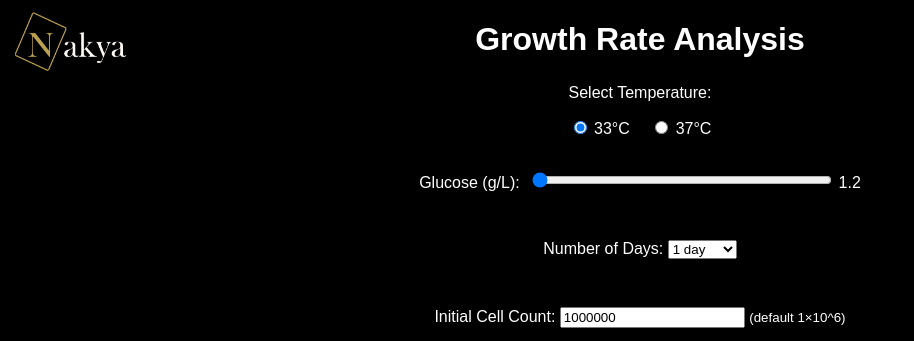
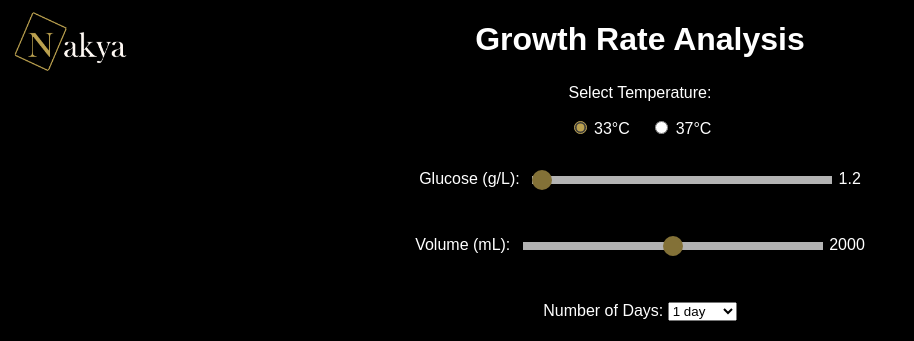
Before and after one commit to AnflussTeam/nakya-demo, a Flask app: page / in a window 1280 px wide. Shown: the top 341 px of the page, without its empty margins (0-914 px from the left). Run offline with Flask 3, Linux system fonts and the light colour scheme.

Commit message:
Adjusted Functions, Added Glucose and Lactate Level, Updated Stylesheet
Instead of inputting total cell counts, user now inputs cell density and volume.
Function to calculate glucose consumption has been made more robust. Based on glucose consumption, lactate is mechanically derived.
Adjusted style sheet to look black and gold like in figma.

```diff
--- a/app.py
+++ b/app.py
@@ -39,12 +39,12 @@ def home():
 def plot():
     """
     Returns a PNG image of the Growth Rate vs Glucose,
-    annotated with final cell count if user has requested multiple days.
+    annotated with final cell density if user has requested multiple days.
     Query params:
       ?temp=33 or ?temp=37
       &glucose=...
       &days=...
-      &initial_count=...
+      &initial_density=...
     """
     temp_str = request.args.get('temp', '33')
     try:
@@ -58,11 +58,19 @@ def plot():
         days = 1.0
 
     try:
-        initial_count = float(request.args.get('initial_count', '1000000'))
+        initial_density = float(request.args.get('initial_density', '300000'))
     except ValueError:
-        initial_count = 1e6
+        initial_density = 3e5
+
+    try:
+        initial_volume = float(request.args.get('volume', '2000'))
+    except ValueError:
+        initial_volume = 2000
 
     hours = days * 24.0
+
+    # Calculate initial cell count
+    initial_count = initial_density * initial_volume
 
     # Evaluate mu from the appropriate fit
     if temp_str == '37':
@@ -72,13 +80,19 @@ def plot():
         scatter_vals = log_func(DEFAULT_GLUCOSE, *params_37)
     else:
         mu = log_func(glucose_val, *params_33)
-        color = 'orange'
+        color = '#BBA14F'
         label = '33°C Fit'
         scatter_vals = log_func(DEFAULT_GLUCOSE, *params_33)
 
     # Compute final cell count with continuous model
     final_cell_count = initial_count * np.exp(mu * hours)
-    daily_glucose_needed = final_cell_count * 1e-8
+    final_cell_density = final_cell_count / initial_volume # Convert volume to liters
+
+    # Fetch daily glucose needed values
+    daily_data_response = daily_data()
+    daily_data_json = daily_data_response.get_json()
+    daily_glucose_needed_values = daily_data_json["daily_glucose_needed_values"]
+    avg_daily_glucose_needed = np.mean(daily_glucose_needed_values)
 
     # PLOT: Growth Rate vs Glucose
     fig, ax = plt.subplots(figsize=(5,4), dpi=100)
@@ -109,9 +123,9 @@ def plot():
         f"Days: {days}\n"
         f"Temp: {temp_str}°C\n"
         f"mu = {mu:.4f} hr^-1\n"
-        f"Initial Count: {initial_count:.2e}\n"
-        f"Final Count: {final_cell_count:.2e}\n"
-        f"Daily Glucose Need: {daily_glucose_needed:.3f} g/day"
+        f"Initial Density: {initial_density:.2e} cells/mL\n"
+        f"Final Density: {final_cell_density:.2e} cells/mL\n"
+        f"Avg Daily Glucose Need: {avg_daily_glucose_needed:.3f} g/day"
     )
     ax.text(0.05, 0.95, info_text, transform=ax.transAxes,
             va='top', ha='left', fontsize=9,
@@ -140,7 +154,8 @@ def daily_data():
       ?temp=...
       &glucose=...
       &days=...
-      &initial_count=...
+      &initial_density=...
+      &volume=...
     """
     temp_str = request.args.get('temp', '33')
     try:
@@ -154,9 +169,17 @@ def daily_data():
         days = 1
 
     try:
-        initial_count = float(request.args.get('initial_count', '1000000'))
+        initial_density = float(request.args.get('initial_density', '300000'))
     except ValueError:
-        initial_count = 1e6
+        initial_density = 3e5
+
+    try:
+        initial_volume = float(request.args.get('volume', '2000'))
+    except ValueError:
+        initial_volume = 2000
+
+    # Calculate initial cell count
+    initial_count = initial_density * initial_volume  # Convert volume to liters
 
     # Evaluate mu from the appropriate fit
     if temp_str == '37':
@@ -175,19 +198,46 @@ def daily_data():
     # Feel free to adjust the formula if you prefer.
 
     results = []
+    daily_glucose_needed_values = []
     X = initial_count
+    glucose_consumption_rate = 24 * 0.2 #pmol/cell/day
+    MW_GLUCOSE = 180
+    VOLUME = initial_volume / 1000 #L
+    glucose_to_lactate_conversion_factor = 0.8
+    remaining_glucose = glucose_val
+    lactate_level = 0
+
+    # Add day 0 entry
+    results.append({
+        "day": 0,
+        "predicted_density": initial_density,
+        "daily_glucose_concentration": remaining_glucose,
+        "daily_glucose_needed": 0,
+        "lactate_level": lactate_level
+    })
+
     for d in range(1, days+1):
         old_X = X
         X = X * daily_growth_factor
         # daily usage is difference in cell number * consumption factor
-        daily_glc_needed = (X - old_X) * 1e-8
+        daily_glc_needed = (X - old_X) * glucose_consumption_rate * 1e-12 * MW_GLUCOSE #g
+        daily_glucose_needed_values.append(daily_glc_needed)
+        remaining_glucose -= daily_glc_needed / VOLUME
+        # add lactate production
+        lactate_level += daily_glc_needed / MW_GLUCOSE * glucose_to_lactate_conversion_factor * 2 * 1000 / VOLUME #mmol/L
+        cell_density = X / (VOLUME*1000)  # Calculate cell density X/mL
         results.append({
             "day": d,
-            "predicted_cells": X,
-            "daily_glucose_needed": daily_glc_needed
+            "predicted_density": cell_density,
+            "daily_glucose_concentration": remaining_glucose,
+            "daily_glucose_needed": daily_glc_needed,
+            "lactate_level": lactate_level
         })
 
-    return jsonify(results)
+    return jsonify({
+        "results": results,
+        "daily_glucose_needed_values": daily_glucose_needed_values
+    })
 
 @app.route('/upload', methods=['POST'])
 def upload():
--- a/static/style.css
+++ b/static/style.css
@@ -42,12 +50,42 @@ h1, h2 {
 input[type="range"] {
   width: 300px;
   margin-left: 8px;
+  -webkit-appearance: none;
+  appearance: none;
+  height: 8px;
+  background: #fff;
+  outline: none;
+  opacity: 0.7;
+  transition: opacity .2s;
+}
+
+input[type="range"]::-webkit-slider-thumb {
+  -webkit-appearance: none;
+  appearance: none;
+  width: 20px;
+  height: 20px;
+  background: #BBA14F;
+  cursor: pointer;
+  border-radius: 50%;
+}
+
+input[type="range"]::-moz-range-thumb {
+  width: 20px;
+  height: 20px;
+  background: #BBA14F;
+  cursor: pointer;
+  border-radius: 50%;
+}
+
+/* Radio buttons */
+input[type="radio"] {
+  accent-color: #BBA14F;
 }
 
 /* Buttons and submit inputs */
 input[type="submit"],
 button {
-  background-color: #5c90d2; /* Button background */
+  background-color: #BBA14F;
   color: #fff;
   border: none;
   padding: 8px 14px;
--- a/templates/home.html
+++ b/templates/home.html
@@ -3,110 +3,7 @@
 <head>
   <meta charset="UTF-8">
   <title>Growth Rate Analysis</title>
-  <style>
-    body {
-      font-family: Arial, sans-serif;
-      background-color: #000; /* black background */
-      color: #fff;            /* white text */
-      margin: 0;
-      padding: 0;
-      display: flex;
-      flex-direction: column;
-      align-items: center;
-      justify-content: flex-start;
-      min-height: 100vh;
-      text-align: center;
-      position: relative;
-    }
-
-    .logo {
-      position: absolute;
-      top: 10px;
-      left: 10px;
-      width: 120px;
-      height: auto;
-    }
-
-    h1, h2 {
-      margin-bottom: 10px;
-    }
-
-    .upload-container {
-      background-color: #333;
-      border: 1px solid #444;
-      padding: 16px;
-      border-radius: 4px;
-      width: 300px;
-      margin: 20px auto;
-    }
-
-    .radio-container,
-    .slider-container,
-    .days-container {
-      margin-bottom: 16px;
-    }
-
-    input[type="range"] {
-      width: 300px;
-      margin-left: 8px;
-    }
-
-    input[type="submit"],
-    button {
-      background-color: #5c90d2;
-      color: #fff;
-      border: none;
-      padding: 8px 14px;
-      cursor: pointer;
-      border-radius: 4px;
-    }
-    input[type="submit"]:hover,
-    button:hover {
-      background-color: #4375ab;
-    }
-
-    #uploadStatus {
-      margin-top: 10px;
-      font-weight: bold;
-    }
-
-    /* Main container for the plot and table side by side */
-    .plot-and-table-container {
-      display: flex;
-      flex-direction: row; /* side by side */
-      justify-content: center;
-      align-items: flex-start;
-      margin-top: 20px;
-      gap: 40px; /* space between plot & table */
-    }
-
-    /* The image styling */
-    #plotImage {
-      border: 1px solid #ccc;
-      max-width: 500px;
-      /* keep some margin or something if you like */
-    }
-
-    /* The table container */
-    #dailyTableContainer {
-      max-width: 300px;
-      /* or set a fixed width, etc. */
-      text-align: left;
-    }
-
-    table {
-      width: 100%;
-      border-collapse: collapse;
-      margin-top: 10px;
-      color: #fff;
-    }
-    table th,
-    table td {
-      border: 1px solid #444;
-      padding: 6px 8px;
-    }
-
-  </style>
+  <link rel="stylesheet" href="{{ url_for('static', filename='style.css') }}">
 </head>
 <body>
   <!-- LOGO -->
@@ -133,7 +30,14 @@
       <span id="glucoseValue">1.2</span>
     </p>
   </div>
-
+  <!-- Initial Volume -->
+  <div class="slider-container">
+    <p>
+      Volume (mL):
+      <input type="range" id="volumeSlider" min="1500" max="2500" step="1" value="2000" oninput="updatePlot(); updateDailyData();">
+      <span id="volumeValue">2000</span>
+    </p>
+  </div>
   <!-- Number of days -->
   <div class="days-container">
     <p>
@@ -150,13 +54,12 @@
     </p>
   </div>
 
-  <!-- Initial cell count -->
+  <!-- Initial cell density -->
   <div>
     <p>
-      Initial Cell Count:
-      <input type="number" id="initialCountInput" value="1000000" min="1" step="100000"
+      Initial Cell Density (cells/mL):
+      <input type="number" id="initialDensityInput" value="300000" min="1" step="100000"
              oninput="updatePlot(); updateDailyData()" />
-      <small>(default 1×10^6)</small>
     </p>
   </div>
 
@@ -164,7 +67,7 @@
   <div class="plot-and-table-container">
     <!-- Dynamic Plot -->
     <img id="plotImage"
-         src="/plot?temp=33&glucose=1.2&days=1&initial_count=1000000"
+         src="/plot?temp=33&glucose=1.2&days=1&initial_density=300000"
          alt="Growth Rate Plot">
 
     <!-- Daily Predictions Table goes here -->
@@ -174,8 +77,10 @@
         <thead>
           <tr>
             <th>Day</th>
-            <th>Predicted Cells</th>
-            <th>Daily Glucose (g)</th>
+            <th>Predicted Density (cells/mL)</th>
+            <th>Daily Glucose Concentration (g/L)</th>
+            <th>Daily Glucose Need (g)</th>
+            <th>Lactate (mmol/L)</th>
           </tr>
         </thead>
         <tbody>
@@ -201,7 +106,7 @@
     const glucoseSlider    = document.getElementById('glucoseSlider');
     const glucoseValueSpan = document.getElementById('glucoseValue');
     const daysDropdown     = document.getElementById('daysDropdown');
-    const initialCountElem = document.getElementById('initialCountInput');
+    const initialDensityElem = document.getElementById('initialDensityInput');
     const plotImage        = document.getElementById('plotImage');
     const uploadForm       = document.getElementById('uploadForm');
     const uploadStatus     = document.getElementById('uploadStatus');
@@ -225,10 +130,10 @@
       let gVal = glucoseSlider.value;
       glucoseValueSpan.textContent = gVal;
       let daysVal = daysDropdown.value;
-      let initialCountVal = initialCountElem.value || '1000000';
+      let initialDensityVal = initialDensityElem.value || '300000';
 
       // Force fresh image so it won't cache
-      let newSrc = `/plot?temp=${chosenTemp}&glucose=${gVal}&days=${daysVal}&initial_count=${initialCountVal}&_=${Date.now()}`;
+      let newSrc = `/plot?temp=${chosenTemp}&glucose=${gVal}&days=${daysVal}&initial_density=${initialDensityVal}&_=${Date.now()}`;
       plotImage.src = newSrc;
     }
 
@@ -237,9 +142,10 @@
       let chosenTemp = getSelectedTemperature();
       let gVal       = glucoseSlider.value;
       let daysVal    = daysDropdown.value;
-      let initVal    = initialCountElem.value || '1000000';
+      let initDensityVal = initialDensityElem.value || '300000';
+      let volumeVal  = document.getElementById('volumeSlider').value;
 
-      const url = `/daily_data?temp=${chosenTemp}&glucose=${gVal}&days=${daysVal}&initial_count=${initVal}&_=${Date.now()}`;
+      const url = `/daily_data?temp=${chosenTemp}&glucose=${gVal}&days=${daysVal}&initial_density=${initDensityVal}&volume=${volumeVal}&_=${Date.now()}`;
       try {
         const resp = await fetch(url);
         if (!resp.ok) {
@@ -247,28 +153,38 @@
           return;
         }
         const data = await resp.json();
-        // data is an array of objects: { day, predicted_cells, daily_glucose_needed }
+        // data is an array of objects: { day, predicted_density, daily_glucose_concentration, daily_glucose_needed, lactate_level }
 
         // Clear old rows
         dailyTableBody.innerHTML = '';
 
         // Populate new rows
-        data.forEach(row => {
+        data.results.forEach(row => {
           const tr = document.createElement('tr');
 
           const tdDay = document.createElement('td');
           tdDay.textContent = row.day;
           tr.appendChild(tdDay);
 
-          const tdCells = document.createElement('td');
-          // Format the predicted cells with e.g. 2 decimals in scientific notation
-          tdCells.textContent = row.predicted_cells.toExponential(2);
-          tr.appendChild(tdCells);
+          const tdDensity = document.createElement('td');
+          // Format the predicted density with e.g. 2 decimals in scientific notation
+          tdDensity.textContent = row.predicted_density.toExponential(2);
+          tr.appendChild(tdDensity);
+
+          const tdGlucoseConcentration = document.createElement('td');
+          // Format the daily glucose concentration
+          tdGlucoseConcentration.textContent = row.daily_glucose_concentration.toFixed(6);
+          tr.appendChild(tdGlucoseConcentration);
 
           const tdGlc = document.createElement('td');
           // Format the daily glucose needed
           tdGlc.textContent = row.daily_glucose_needed.toFixed(6);
           tr.appendChild(tdGlc);
+
+          const tdLactate = document.createElement('td');
+          // Format the lactate level
+          tdLactate.textContent = row.lactate_level.toFixed(6);
+          tr.appendChild(tdLactate);
 
           dailyTableBody.appendChild(tr);
         });
@@ -314,6 +230,27 @@
         uploadStatus.textContent = 'Error: ' + error;
       });
     });
+
+    function updateVolumeValue(value) {
+      document.getElementById('volumeValue').textContent = value;
+    }
+
+    document.getElementById('volumeSlider').addEventListener('input', () => {
+      updateVolumeValue(document.getElementById('volumeSlider').value);
+      updateDailyData();
+    });
+
+    document.getElementById('dataForm').addEventListener('submit', function(event) {
+      event.preventDefault();
+      const formData = new FormData(this);
+      const params = new URLSearchParams(formData).toString();
+      fetch(`/daily_data?${params}`)
+          .then(response => response.json())
+          .then(data => {
+              // Handle the response data
+              console.log(data);
+          });
+    });
   </script>
 </body>
 </html>
```
Also changed, not shown: other parts of static/style.css (+60 -10 lines).
